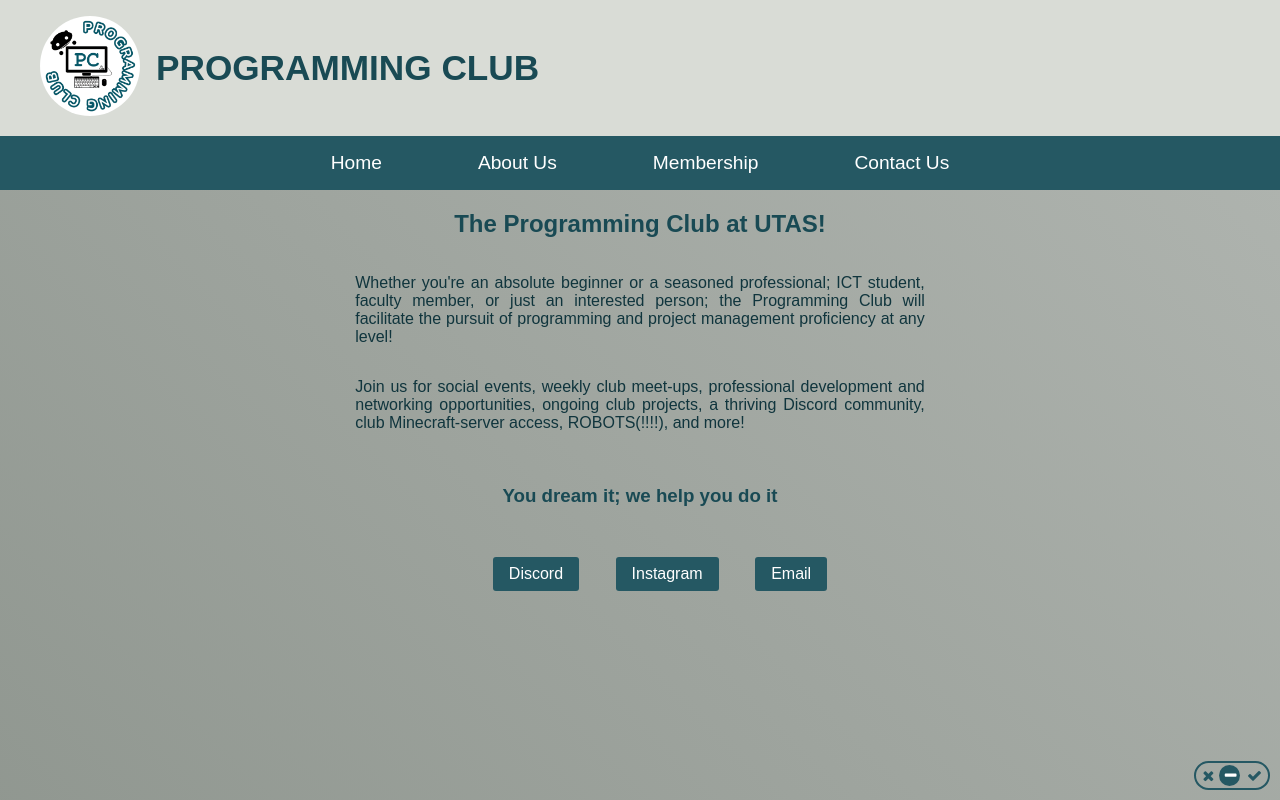
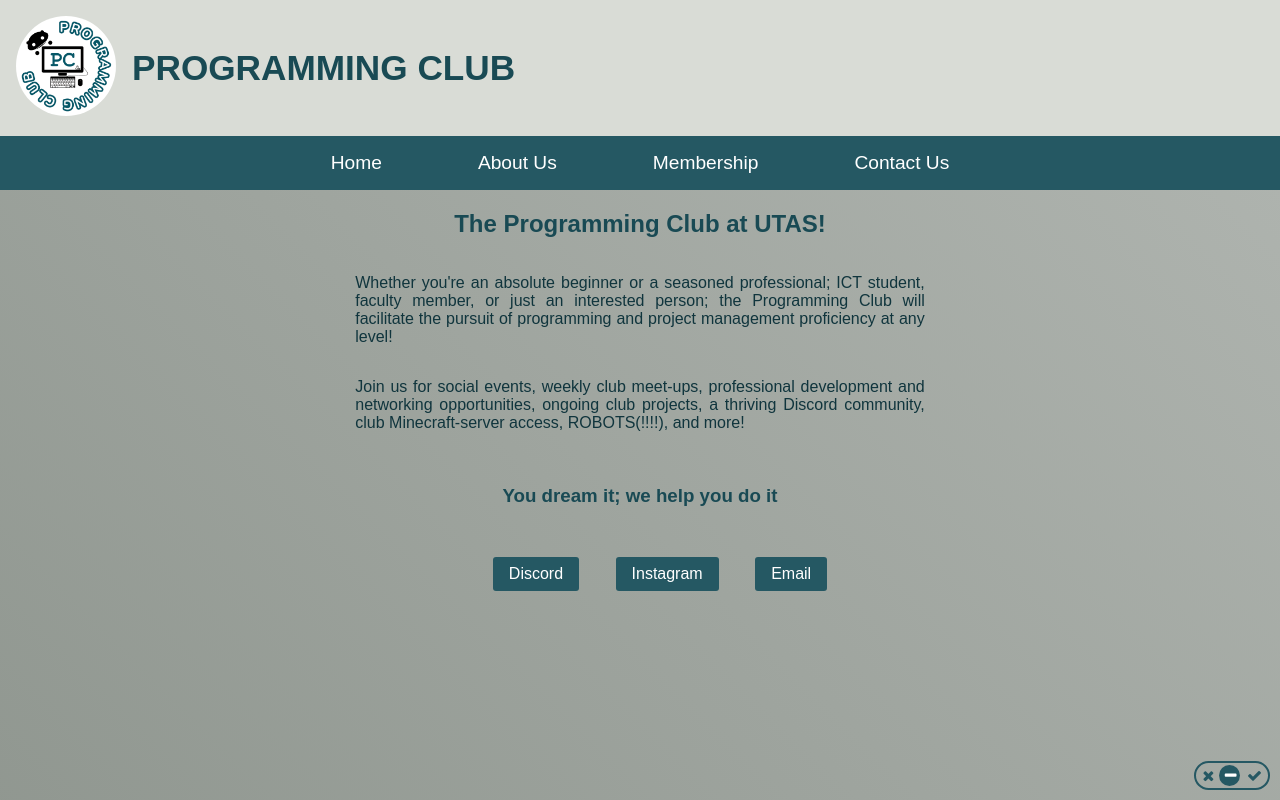
Before and after one commit to UTAS-Programming-Club/UTAS-Programming-Club.github.io, a plain HTML site: page index.html in a window 1280 px wide. Drawn offline with Linux system fonts and the light colour scheme.

Commit message:
Revered changing the position of title

```diff
--- a/styles.css
+++ b/styles.css
@@ -32,7 +32,10 @@ body {
     justify-content: left;
     padding: 1rem;
     width: 100%;
-    max-width: 75rem;
+
+
+    /* Good idea below but looks bad */
+    /* max-width: 75rem; */
 }
 
 #logoEtcWrapper {
```
